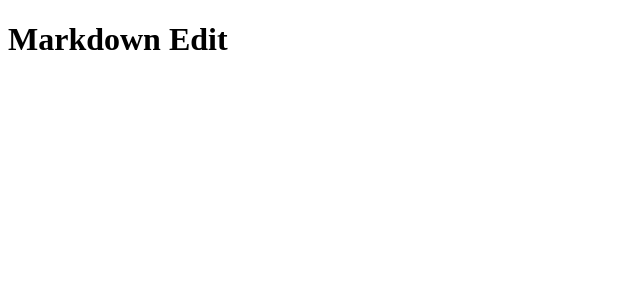
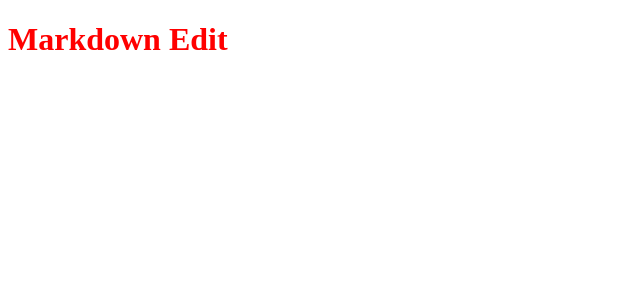
Before and after one commit to TatsuyaMatsuoka0904/MDreactApp, a React app: page / in a window 1280 px wide. Shown: the top 300 px of the page, without its empty margins (0-640 px from the left). Built offline with nearby package versions, Linux system fonts and the light colour scheme.

Commit message:
Add styled components

```diff
--- a/package.json
+++ b/package.json
@@ -8,8 +8,10 @@
     "dependencies": {
         "@types/react": "^17.0.37",
         "@types/react-dom": "^17.0.11",
+        "@types/styled-components": "^5.1.17",
         "react": "^17.0.2",
         "react-dom": "^17.0.2",
+        "styled-components": "^5.3.3",
         "ts-loader": "^9.2.6",
         "typescript": "^4.5.3",
         "webpack": "^5.65.0",
--- a/src/index.tsx
+++ b/src/index.tsx
@@ -1,6 +1,11 @@
 import *as React from 'react'
 import { render } from 'react-dom'
+import styled from 'styled-components'
 
-const Main = (<h1> Markdown Edit </h1>)
+const Header = styled.h1`
+ color: red;
+`
+
+const Main = (<Header> Markdown Edit </Header>)
 
 render (Main, document.getElementById('app'))
```
Also changed, not shown: 1 other file (tests, documents, lock files or other folders).
